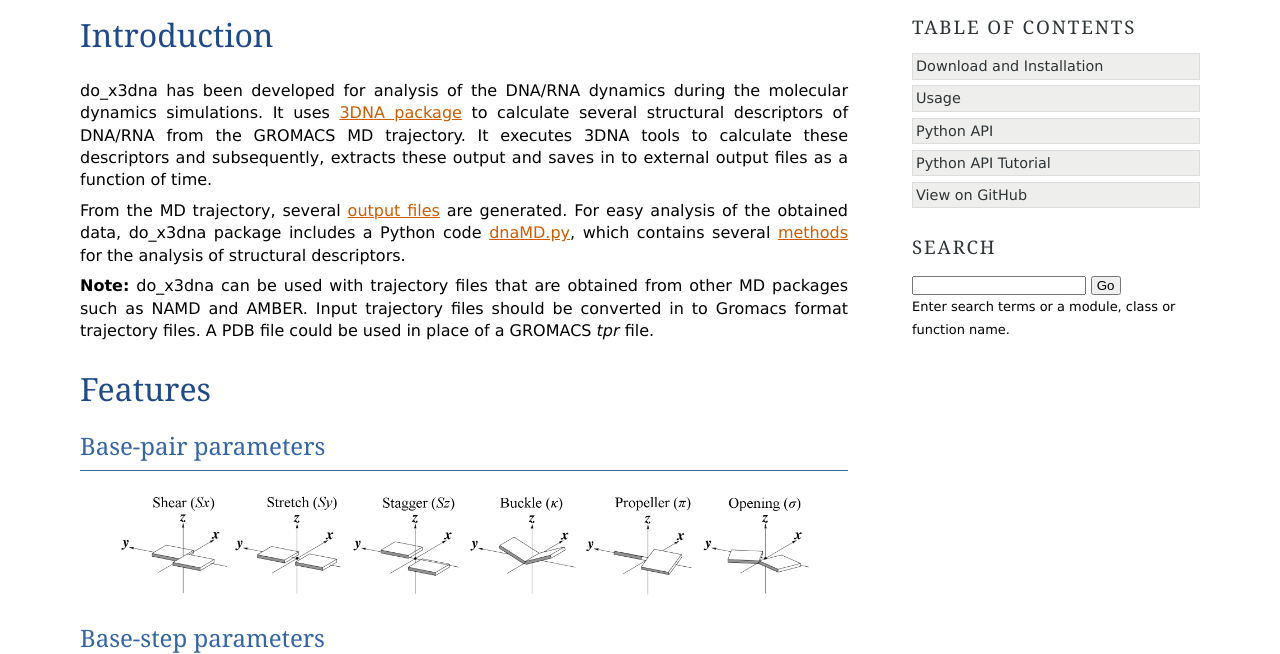
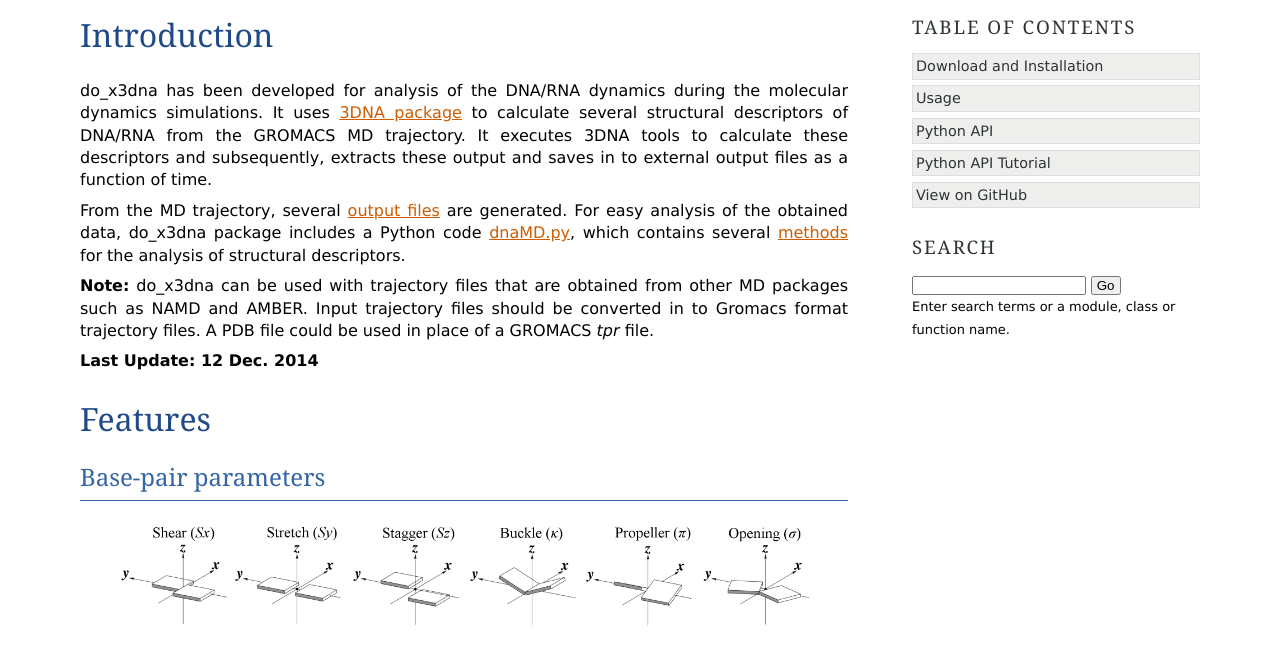
Before and after one commit to rjdkmr/do_x3dna, a plain HTML site: page index.html in a window 1280 px wide. Shown: the part 95-749 px from the top of the page. Drawn offline with nearby package versions, Linux system fonts and the light colour scheme; some packages are replaced by stand-ins of ours.

Commit message:
Update index.html

```diff
--- a/index.html
+++ b/index.html
@@ -72,6 +72,8 @@
 <p>do_x3dna has been developed for analysis of the DNA/RNA dynamics during the molecular dynamics simulations. It uses <a href="http://x3dna.org" target="_blank">3DNA package</a> to calculate several structural descriptors of DNA/RNA from the GROMACS MD trajectory. It executes 3DNA tools to calculate these descriptors and subsequently, extracts these output and saves in to external output files as a function of time.</p>
 <p>From the MD trajectory, several <a class="reference external" href="http://rjdkmr.github.io/do_x3dna/usage.html#output-files">output files</a> are generated. For easy analysis of the obtained data, do_x3dna package includes a Python code <a href="https://github.com/rjdkmr/do_x3dna/blob/master/Python_API/dnaMD.py" target="_blank">dnaMD.py</a>, which contains several <a class="reference external" href="http://rjdkmr.github.io/do_x3dna/apidoc.html">methods</a> for the analysis of structural descriptors.</p>
 <p><strong>Note:</strong> do_x3dna can be used with trajectory files that are obtained from other MD packages such as NAMD and AMBER. Input trajectory files should be converted in to Gromacs format trajectory files. A PDB file could be used in place of a GROMACS <em>tpr</em> file.</p>
+<p><strong>Last Update: 12 Dec. 2014</strong></p>
+
 </div>
 <div class="section" id="features">
 <h1>Features<a class="headerlink" href="#features" title="Permalink to this headline">¶</a></h1>
```
